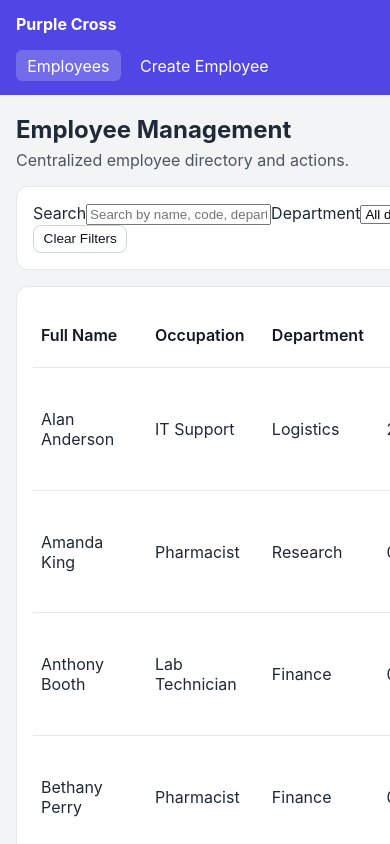
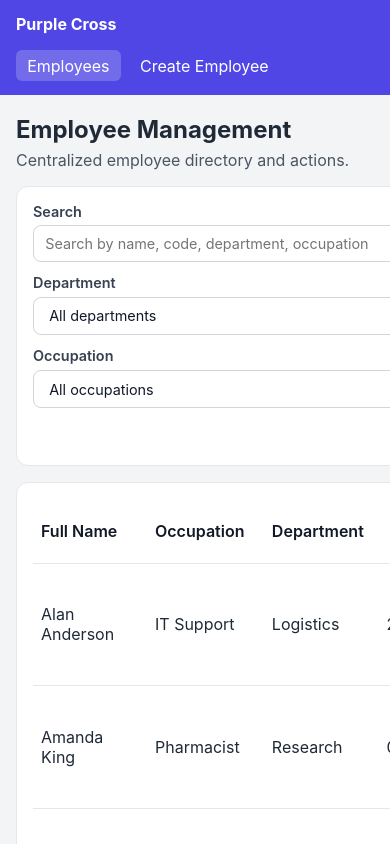
Before and after one commit to AlexsandarM/purple-cross, a React (Vite) app: page /employees in a window 390 px wide. Shown: the top 844 px of the page. Built offline with nearby package versions, Linux system fonts and the light colour scheme.

Commit message:
style: add responsive filter form styling

```diff
--- a/src/styles.css
+++ b/src/styles.css
@@ -163,6 +163,44 @@ a {
   gap: 0.5rem;
 }
 
+.field {
+  display: grid;
+  gap: 0.35rem;
+  color: #374151;
+  font-size: 0.9rem;
+}
+
+.field span {
+  font-weight: 600;
+}
+
+.input {
+  width: 100%;
+  border: 1px solid #d1d5db;
+  border-radius: 8px;
+  padding: 0.55rem 0.7rem;
+  font: inherit;
+  color: #111827;
+  background: #ffffff;
+}
+
+.input:focus-visible {
+  outline: 2px solid #c7d2fe;
+  outline-offset: 1px;
+}
+
+.employee-filters-grid {
+  display: grid;
+  grid-template-columns: repeat(3, minmax(0, 1fr));
+  gap: 0.75rem;
+}
+
+.employee-filters-footer {
+  margin-top: 0.75rem;
+  display: flex;
+  justify-content: flex-end;
+}
+
 .table-scroll {
   overflow-x: auto;
 }
@@ -254,4 +292,8 @@ a {
     flex-direction: column;
     align-items: flex-start;
   }
+
+  .employee-filters-grid {
+    grid-template-columns: 1fr;
+  }
 }
```
